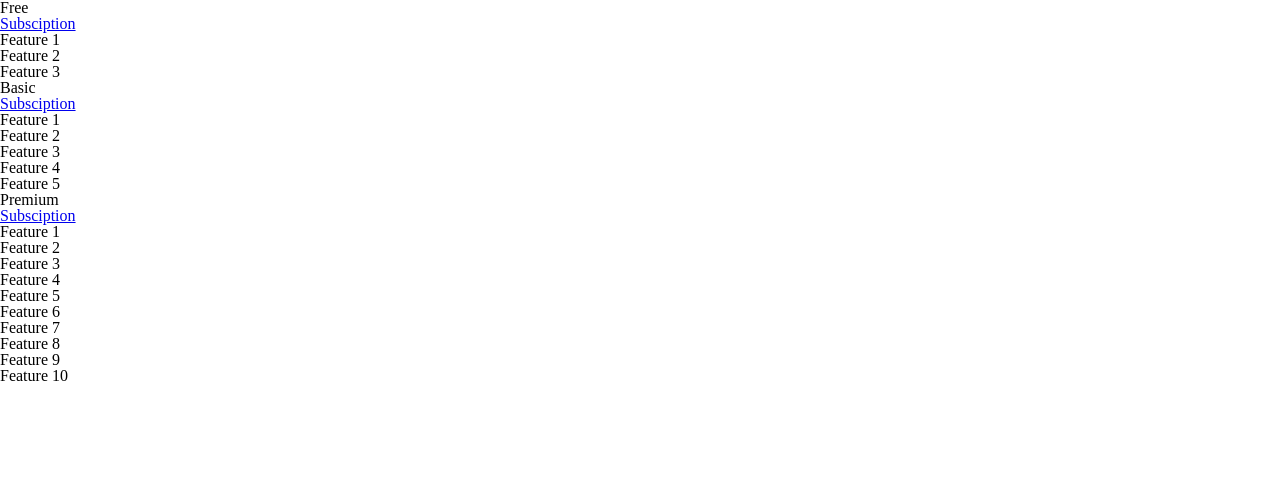
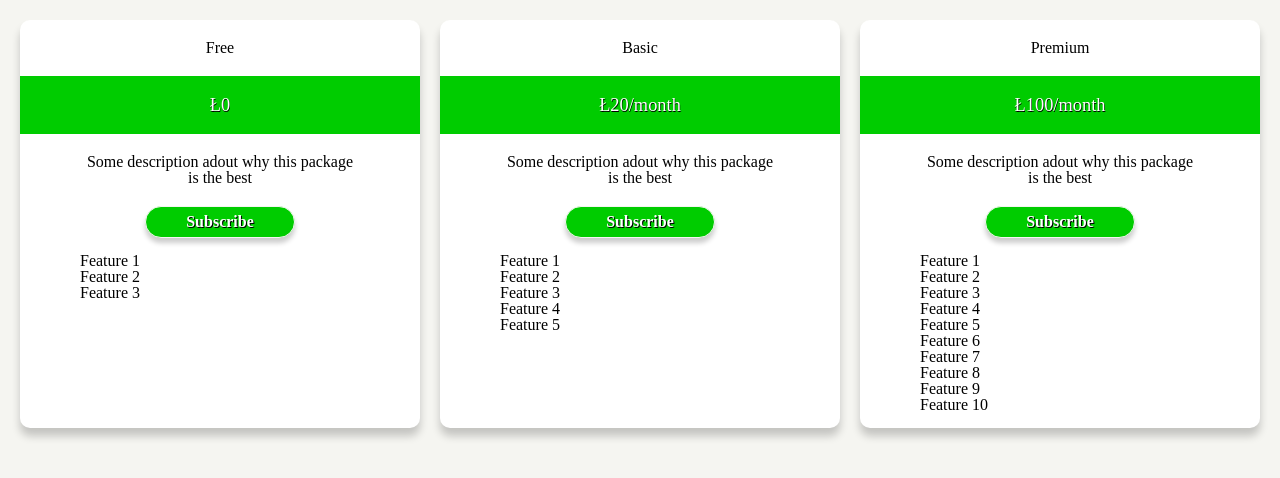
Before and after one commit to anikoaliptak/pricing-table, a plain HTML site: page index.html in a window 1280 px wide. Drawn offline with nearby package versions, Linux system fonts and the light colour scheme.

Commit message:
added css

```diff
--- a/index.html
+++ b/index.html
@@ -11,10 +11,10 @@
   <div class="pricing-table">
     <div class="pricing-box">
     <h2 class="package-name">Free</h2>
-    <h3 class="price"></h3>
-    <p class="descrition"></p>
-    <a class="button" href="#">Subsciption</a>
-    <ul>
+    <h3 class="price">Ł0</h3>
+    <p class="description">Some description adout why this package is the best</p>
+    <a class="button" href="#">Subscribe</a>
+    <ul class="features">
       <li>Feature 1</li>
       <li>Feature 2</li>
       <li>Feature 3</li>
@@ -22,10 +22,10 @@
     </div>
     <div class="pricing-box">
     <h2 class="package-name">Basic</h2>
-    <h3 class="price"></h3>
-    <p class="descrition"></p>
-    <a class="button" href="#">Subsciption</a>
-    <ul>
+    <h3 class="price">Ł20/month</h3>
+    <p class="description">Some description adout why this package is the best</p>
+    <a class="button" href="#">Subscribe</a>
+    <ul class="features">
       <li>Feature 1</li>
       <li>Feature 2</li>
       <li>Feature 3</li>
@@ -35,10 +35,10 @@
     </div>
     <div class="pricing-box">
     <h2 class="package-name">Premium</h2>
-    <h3 class="price"></h3>
-    <p class="descrition"></p>
-    <a class="button" href="#">Subsciption</a>
-    <ul>
+    <h3 class="price">Ł100/month</h3>
+    <p class="description">Some description adout why this package is the best</p>
+    <a class="button" href="#">Subscribe</a>
+    <ul class="features">
       <li>Feature 1</li>
       <li>Feature 2</li>
       <li>Feature 3</li>
--- a/pricing-table.css
+++ b/pricing-table.css
@@ -0,0 +1,63 @@
+* {
+  box-sizing: border-box;
+}
+
+body {
+  text-align: center;
+  background-color: #f5f5f1;
+}
+
+.pricing-table {
+  display: grid;
+  grid-template-columns: repeat(3, 1fr);
+  grid-column-gap: 20px;
+  padding: 20px;
+}
+
+.pricing-box {
+  background-color: #fff;
+  border-radius: 10px;
+  box-shadow: 0 8px 8px 0 rgba(0,0,0,0.2);
+}
+
+.package-name {
+  margin: 20px 0;
+}
+
+.price {
+  padding: 20px 10px;
+  background-color: #00cc00;
+  color: #fff;
+  text-shadow: .5px .5px black;
+  font-size: 1.15rem;
+}
+
+.description {
+  margin: 20px;
+  padding: 0 40px;
+}
+
+.button {
+  display: inline-block;
+  padding: 7px 40px;
+  border: 1px solid #f5f5f1;
+  background-color: #00cc00;
+  border-radius: 30px;
+  font-weight: bold;
+  color: #fff;
+  text-shadow: 1px 1px black;
+  box-shadow: 0 5px 5px 0 rgba(0,0,0,0.2)
+}
+
+.button:hover {
+  background-color: #33ff33;
+}
+
+a {
+  text-decoration: none;
+}
+
+.features {
+  padding: 15px 60px;
+  text-align: left;
+}
```
